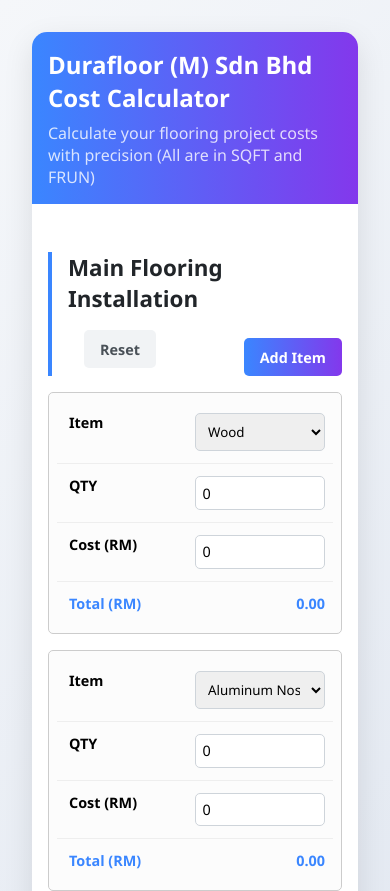
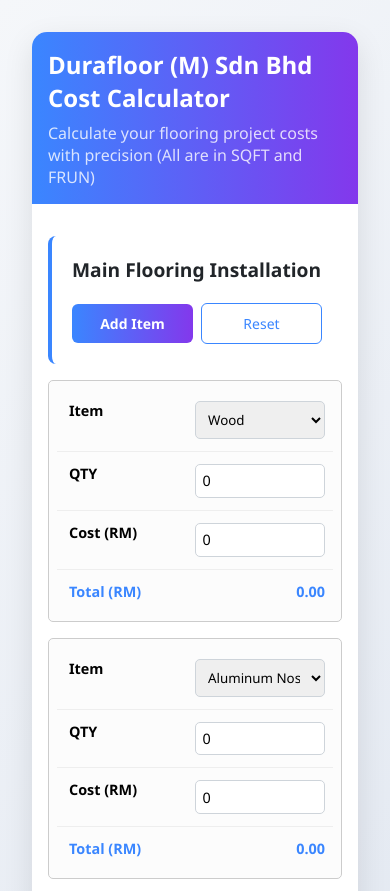
Before and after one commit to dromico/calc, a plain HTML site: page index.html in a window 390 px wide. Shown: the top 891 px of the page. Drawn offline with nearby package versions, Linux system fonts and the light colour scheme; some packages are replaced by stand-ins of ours; a script that the page names is missing.

Commit message:
improved button

```diff
--- a/index.html
+++ b/index.html
@@ -253,6 +253,49 @@
         .section-buttons {
             display: flex;
             align-items: center;
+            gap: 0.75rem;
+            margin-left: auto;
+            padding-left: 1.5rem;
+        }
+
+        .section-buttons .btn {
+            margin: 0;
+            min-width: 100px;
+            font-size: 0.875rem;
+            padding: 0.625rem 1rem;
+            display: inline-flex;
+            align-items: center;
+            justify-content: center;
+            border-radius: 0.375rem;
+            box-shadow: var(--shadow-sm);
+            transition: all var(--transition-normal);
+        }
+
+        .section-buttons .btn-reset {
+            min-width: 80px;
+            background: transparent;
+            border: 1px solid var(--primary-color);
+            color: var(--primary-color);
+            margin-left: 0;
+            font-weight: 500;
+        }
+
+        .section-buttons .btn-reset:hover {
+            background: var(--primary-color);
+            color: white;
+            transform: translateY(-1px);
+        }
+
+        .button-container {
+            display: flex;
+            gap: 1rem;
+            margin-top: 2rem;
+            justify-content: flex-end;
+        }
+
+        .button-container .btn {
+            min-width: 150px;
+            justify-content: center;
         }
 
         @media (max-width: 768px) {
@@ -277,13 +320,36 @@
             .section-header {
                 flex-direction: column;
                 align-items: flex-start;
+                padding: 1.25rem;
+                border-radius: 0.5rem;
+                background: rgba(255, 255, 255, 0.5);
+                margin: 1rem 0;
+            }
+
+            .section-header h2 {
+                font-size: 1.2rem;
+                margin-bottom: 0.5rem;
             }
 
             .section-buttons {
-                margin-top: 0.5rem;
+                margin-top: 0.75rem;
+                padding-left: 0;
                 width: 100%;
-                display: flex;
-                justify-content: space-between;
+                display: grid;
+                grid-template-columns: 1fr 1fr;
+                gap: 0.5rem;
+            }
+
+            .section-buttons .btn {
+                width: 100%;
+                min-width: 0;
+                padding: 0.625rem;
+                font-size: 0.875rem;
+                margin: 0;
+            }
+
+            .section-buttons .btn-reset {
+                order: 2;
             }
 
             .btn {
@@ -297,11 +363,20 @@
 
             .button-container {
                 flex-direction: column;
+                gap: 0.75rem;
+                align-items: stretch;
+                margin: 1.5rem 0;
             }
 
             .button-container .btn {
                 width: 100%;
-                margin: 0.5rem 0;
+                min-width: 0;
+                margin: 0;
+                padding: 0.75rem;
+                font-size: 0.875rem;
+                display: flex;
+                justify-content: center;
+                align-items: center;
             }
 
             .summary-card, .rate-card {
```
